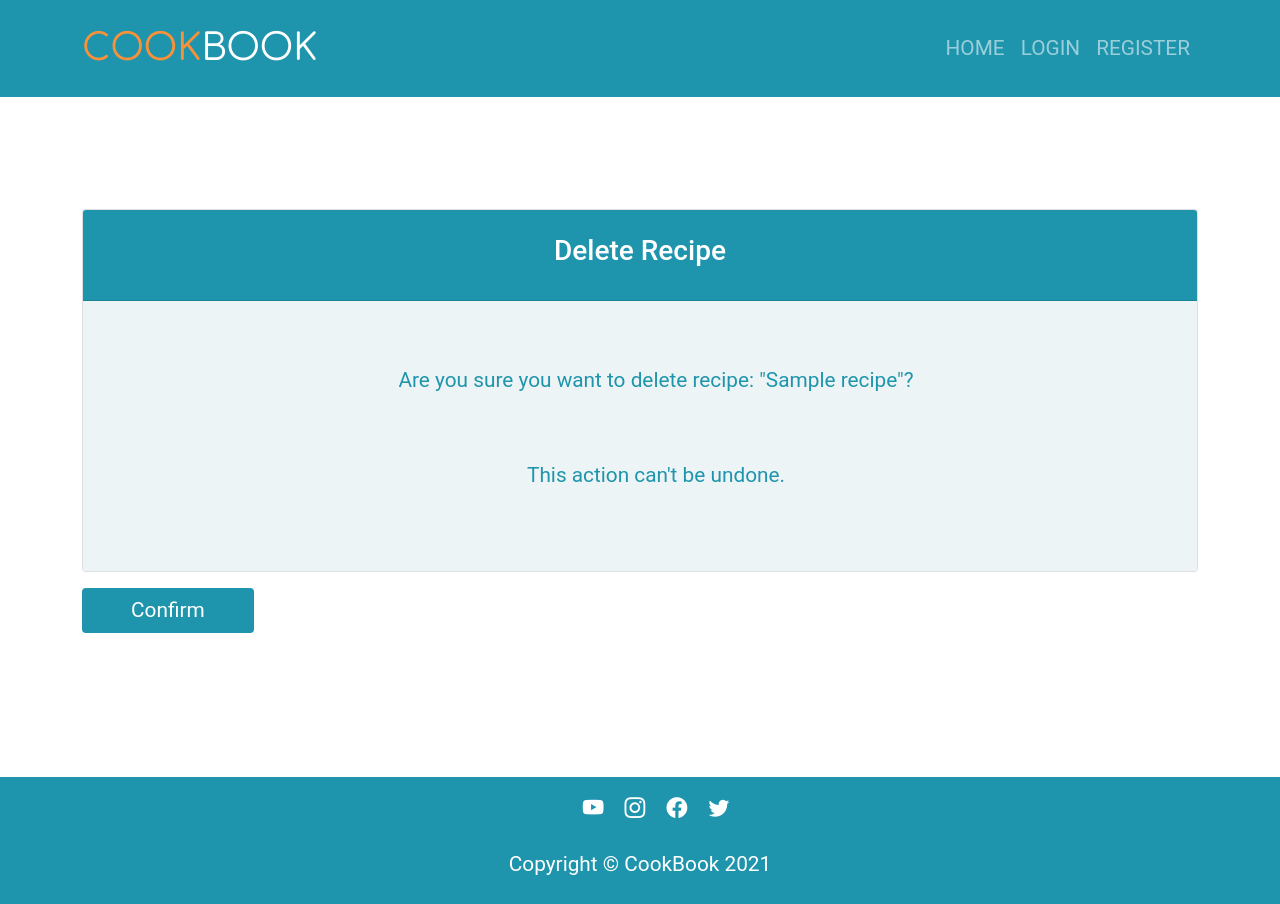
After one commit to Paola62010/cookbook, a Django app: page /delete_recipe/1 in a window 1280 px wide. The commit adds this page. Run offline with Django 3.2, Linux system fonts and the light colour scheme; tables that the repository leaves empty hold one stand-in row (values such as "Sample post"); some libraries are stand-ins or nearby versions.

Commit message:
Add view, url and template for Delete Recipe

```diff
--- a/main/urls.py
+++ b/main/urls.py
@@ -11,4 +11,5 @@ urlpatterns = [
     path('favourites', views.FavouritesList.as_view(), name='favourites'),
     path('create_recipe', views.CreateRecipe.as_view(), name='create_recipe'),
     path('upate_recipe/<int:pk>', views.UpdateRecipe.as_view(), name='update_recipe'),
+    path('delete_recipe/<int:id>', views.DeleteRecipe.as_view(), name='delete_recipe'),
 ]
--- a/main/views.py
+++ b/main/views.py
@@ -6,7 +6,7 @@ from django.http import HttpResponseRedirect
 from django.urls import reverse_lazy
 from django.contrib.auth.models import User
 from .forms import RecipeForm, UpdateRecipeForm, IngedientInline, StepInline
-from django.views.generic.edit import CreateView, UpdateView
+from django.views.generic.edit import CreateView, DeleteView, UpdateView
 from extra_views import CreateWithInlinesView, UpdateWithInlinesView, InlineFormSetFactory, SuccessMessageMixin
 from django.contrib import messages
 
@@ -109,40 +109,6 @@ class FavouritesList(View):
         )
 
 
-# class CreateRecipe(CreateView):
-#     model = Recipe
-#     template_name = 'create_recipe.html'
-#     form_class = RecipeForm
-
-#     def form_valid(self, form):
-#         self.object = form.save(commit=False)
-#         self.object.author = self.request.user
-#         self.object.save()
-#         return HttpResponseRedirect(self.get_success_url())
-
-#     def get_form_kwargs(self, *args, **kwargs):
-#         kwargs = super(CreateRecipe, self).get_form_kwargs(*args, **kwargs)
-#         kwargs['author'] = self.request.user
-#         return kwargs
-
-#     def get_success_url(self):
-#         return reverse_lazy('recipe_detail', kwargs={'slug': self.object.slug, 'id': self.object.id})
-
-
-# class UpdateRecipe(UpdateView):
-#     model = Recipe
-#     template_name = 'update_recipe.html'
-#     form_class = UpdateRecipeForm
-
-#     def form_valid(self, form):
-#         self.object = form.save(commit=False)
-#         self.object.save()
-#         return HttpResponseRedirect(self.get_success_url())
-
-#     def get_success_url(self):
-#         return reverse_lazy('recipe_detail', kwargs={'slug': self.object.slug, 'id': self.object.id})
-
-
 class CreateRecipe(CreateWithInlinesView):
     model = Recipe
     template_name = 'create_recipe.html'
@@ -183,3 +149,18 @@ class UpdateRecipe(SuccessMessageMixin, UpdateWithInlinesView):
     def get_success_url(self):
         messages.success(self.request, 'Recipe updated successfully!')
         return reverse_lazy('recipe_detail', kwargs={'slug': self.object.slug, 'id': self.object.id})
+
+
+class DeleteRecipe(DeleteView):
+    model = Recipe
+    template_name = 'delete_recipe.html'
+
+    def get_object(self):
+        id = self.kwargs.get('id')
+        return get_object_or_404(Recipe, id=id)
+
+    def get_success_url(self):
+        category = self.object.category
+        slug = category.slug
+        messages.success(self.request, 'Recipe deleted successfully!')
+        return reverse_lazy('personal_recipes', kwargs={'slug': slug})
--- /dev/null
+++ b/templates/delete_recipe.html
@@ -0,0 +1,25 @@
+{% extends 'base.html' %}
+
+{% block content %}
+
+<main>
+    <div class="container my-5 py-5">
+        <form method="post" id="recipe-form">
+            {% csrf_token %}
+            <div class="card">
+                <div class="card-header" id="create-header">
+                    <h3 class="text-center py-3">Delete Recipe</h3>
+                </div>
+                <div class="card-body ps-md-5" id="create-body">
+                    <p class="text-center py-5">Are you sure you want to delete recipe: "{{ recipe.title }}"?</p>
+                    <p class="text-center pb-5">This action can't be undone.</p>
+                </div>
+            </div>
+            <div class="mt-3 mb-5">
+                <button type="submit" id="submit-recipe" class="px-5 btn btn-info">Confirm</button>
+            </div>
+        </form>
+    </div>
+</main>
+
+{% endblock %}
--- a/templates/recipe_detail.html
+++ b/templates/recipe_detail.html
@@ -8,7 +8,7 @@
     <section class="container py-5">
         <div class="text-end mb-4">
             <a href="{% url 'update_recipe' recipe.id %}" class="m-3"><i class="icons bi bi-pencil-square"></i></a>
-            <a href="#" class="m-3"><i class="icons bi bi-trash"></i></a>
+            <a href="{% url 'delete_recipe' recipe.id %}" class="m-3"><i class="icons bi bi-trash"></i></a>
         </div>
         <h2 class="text-center py-md-5 fw-bold" id="recipe-title">{{recipe.title}}</h2>
         <div class="row" id="recipe-detail">
```
